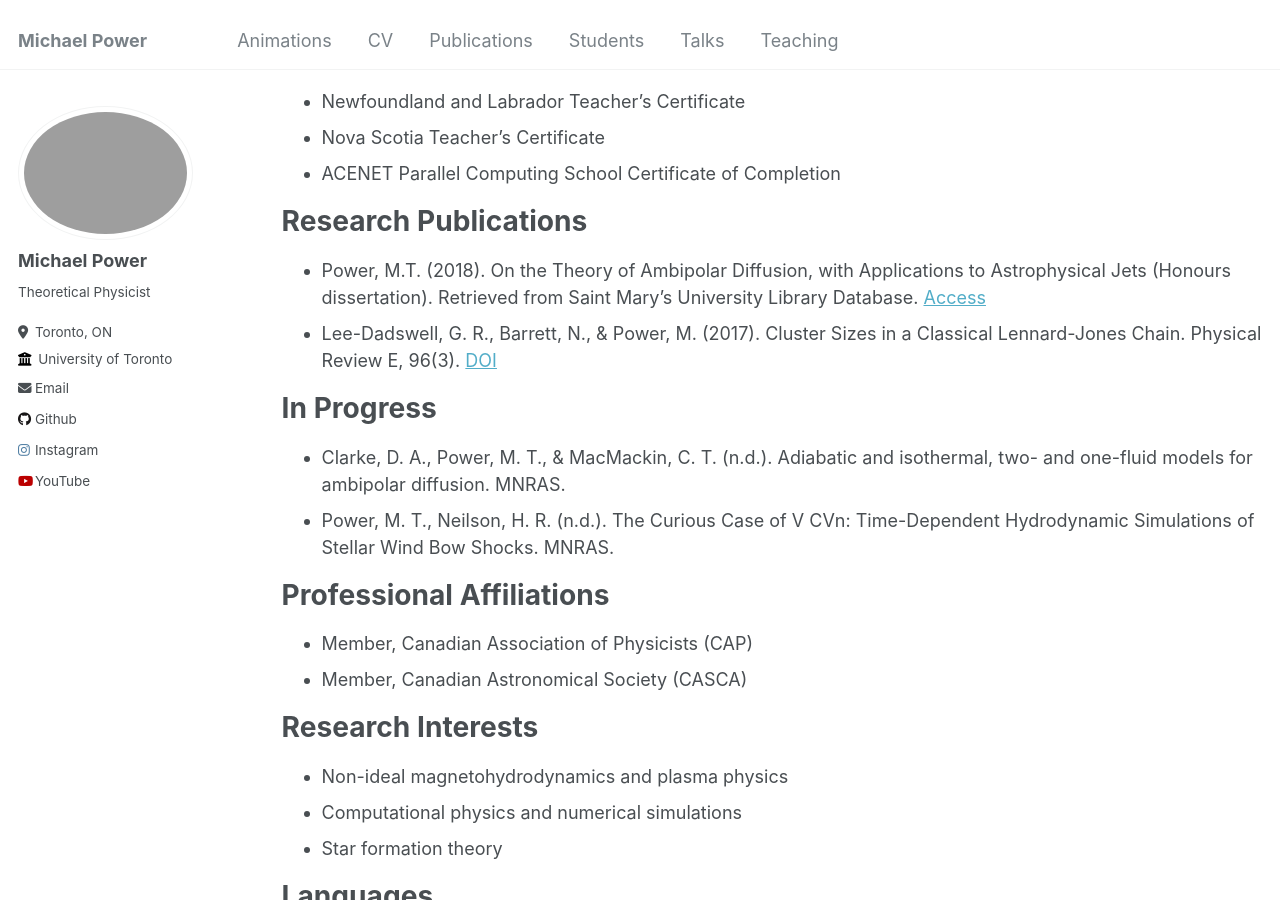
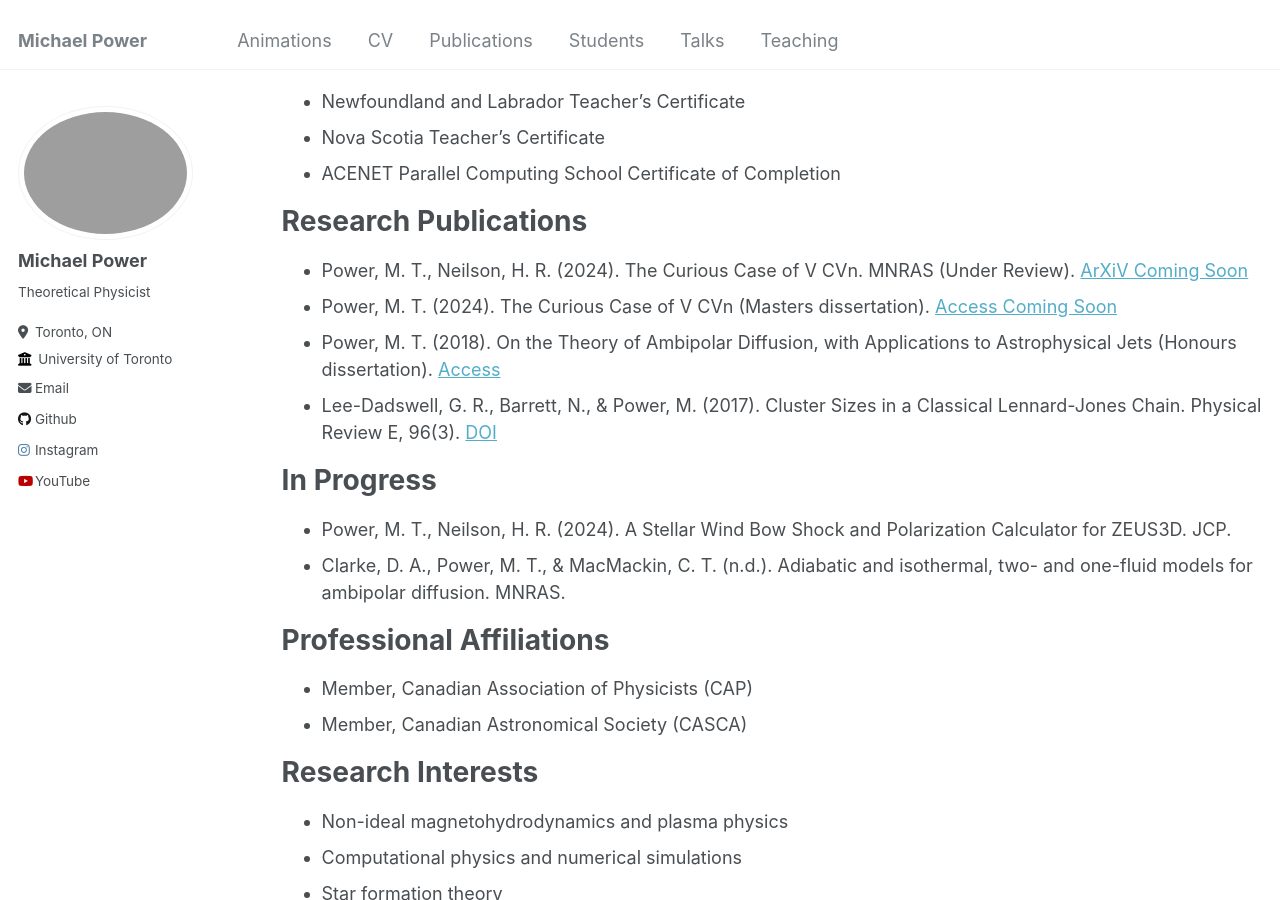
Before and after one commit to Mike-Power666/Mike-Power666.github.io, a Jekyll site: the page built from _pages/cv.md, in a window 1280 px wide and 900 px high, scrolled down 2952 px. Built offline with Jekyll 4.4.1, drawn with Linux system fonts in a browser that asks for light colours.

Commit message:
Update cv.md

```diff
--- a/_pages/cv.md
+++ b/_pages/cv.md
@@ -110,13 +110,15 @@ Certifications
 
 Research Publications
 ======
-* Power, M.T. (2018). On the Theory of Ambipolar Diffusion, with Applications to Astrophysical Jets (Honours dissertation). Retrieved from Saint Mary’s University Library Database. [Access](http://library2.smu.ca/handle/01/27887)
+* Power, M. T., Neilson, H. R. (2024). The Curious Case of V CVn. MNRAS (Under Review). [ArXiV Coming Soon]()
+* Power, M. T. (2024). The Curious Case of V CVn (Masters dissertation). [Access Coming Soon]()
+* Power, M. T. (2018). On the Theory of Ambipolar Diffusion, with Applications to Astrophysical Jets (Honours dissertation). [Access](http://library2.smu.ca/handle/01/27887)
 * Lee-Dadswell, G. R., Barrett, N., & Power, M. (2017). Cluster Sizes in a Classical Lennard-Jones Chain. Physical Review E, 96(3). [DOI](https://doi.org/10.1103/PhysRevE.96.032144)
 
 In Progress
 ======
+* Power, M. T., Neilson, H. R. (2024). A Stellar Wind Bow Shock and Polarization Calculator for ZEUS3D. JCP.
 * Clarke, D. A., Power, M. T., & MacMackin, C. T. (n.d.). Adiabatic and isothermal, two- and one-fluid models for ambipolar diffusion. MNRAS.
-* Power, M. T., Neilson, H. R. (n.d.). The Curious Case of V CVn: Time-Dependent Hydrodynamic Simulations of Stellar Wind Bow Shocks. MNRAS.
 
 Professional Affiliations
 ======
```
